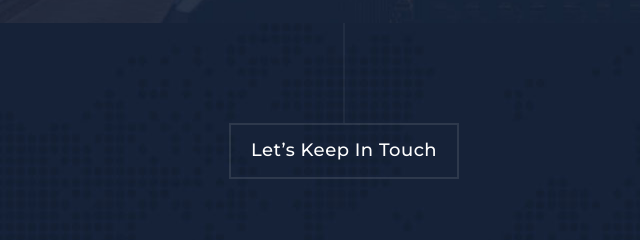
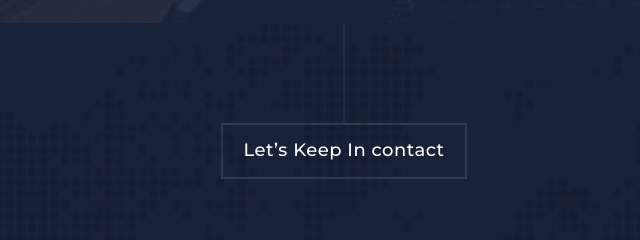
Before and after one commit to evening2025/gitmerge, a plain HTML site: page index.html in a window 1280 px wide. Shown: the part 3860-4100 px from the top of the page, 296-936 px from the left. Drawn offline with Linux system fonts and the light colour scheme.

Commit message:
touch changed to contact

```diff
--- a/index.html
+++ b/index.html
@@ -438,7 +438,7 @@ https://templatemo.com/tm-557-grad-school
       <div class="row">
         <div class="col-md-12">
           <div class="section-heading">
-            <h2>Let’s Keep In Touch</h2>
+            <h2>Let’s Keep In contact</h2>
           </div>
         </div>
         <div class="col-md-6">
```
